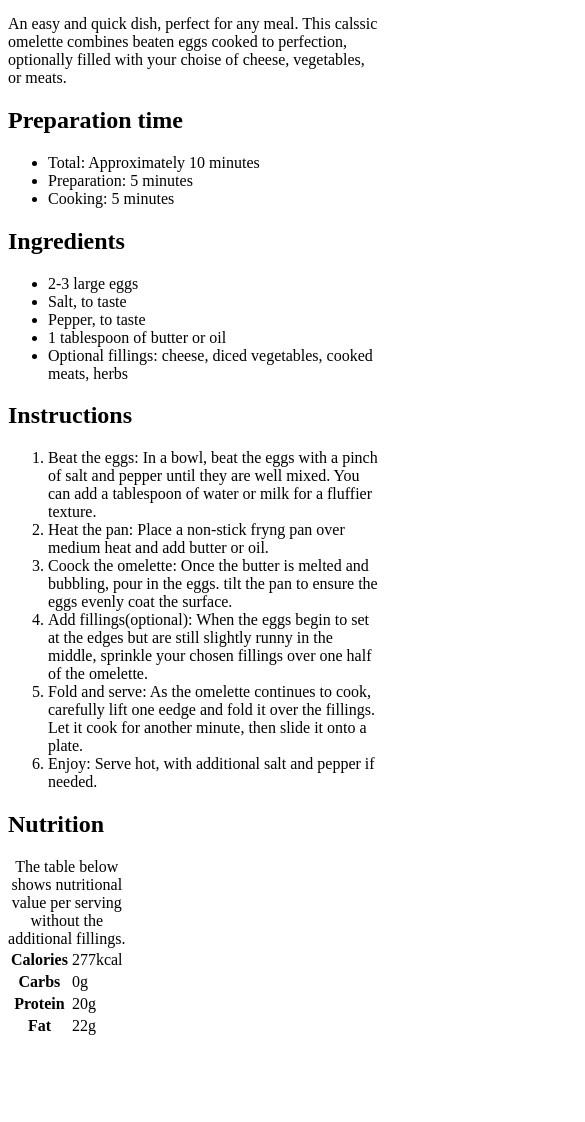
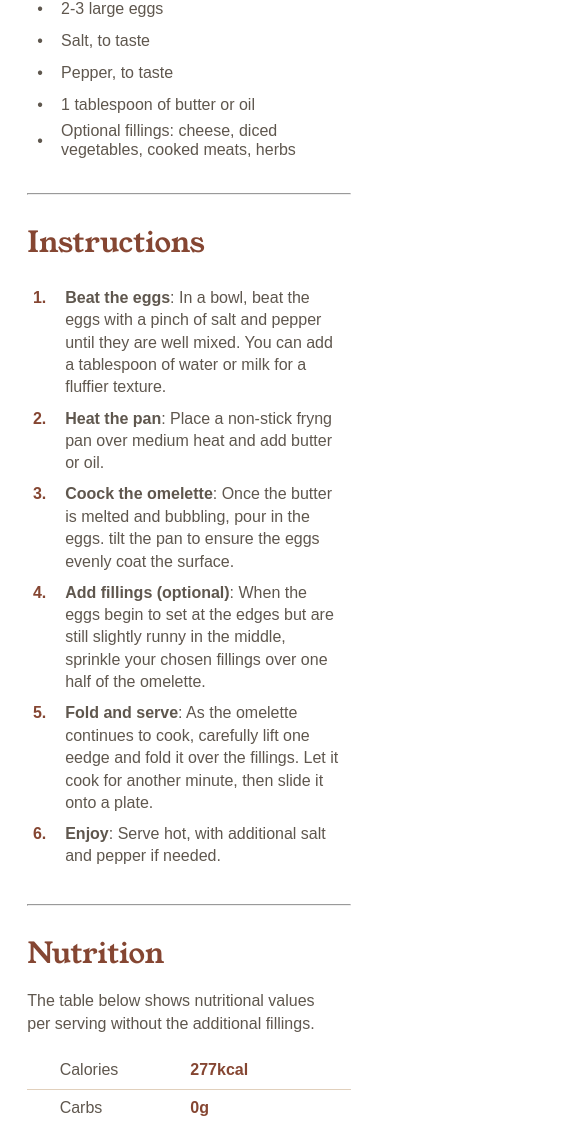
Before and after one commit to Ali-Akif/Web_V2, a plain HTML site: page FoureTout/Maquette_HTML_CSS/recipe-page-main/index.html in a window 390 px wide. Shown: the part 677-1799 px from the top of the page, 585 px wide, since content can reach past the window. Before the commit the page ends 1723 px from the top, so only its background shows below. Drawn offline with Linux system fonts and the light colour scheme.

Commit message:
Mobile version

```diff
--- a/FoureTout/Maquette_HTML_CSS/recipe-page-main/index.html
+++ b/FoureTout/Maquette_HTML_CSS/recipe-page-main/index.html
@@ -5,6 +5,9 @@
    <meta name="viewport" content="width=device-width, initial-scale=1.0">
    <title>Recipe</title>
    <link rel="stylesheet" href="styles.css">
+   <link rel="preconnect" href="https://fonts.googleapis.com">
+   <link rel="preconnect" href="https://fonts.gstatic.com" crossorigin>
+   <link href="https://fonts.googleapis.com/css2?family=Karla:ital,wght@0,200..800;1,200..800&family=Manrope&family=Montserrat:wght@100..900&family=Young+Serif&display=swap" rel="stylesheet">
 </head>
 <body>
    <header>
@@ -28,24 +31,26 @@
             <li>Salt, to taste</li>
             <li>Pepper, to taste</li>
             <li>1 tablespoon of butter or oil</li>
-            <li>Optional fillings: cheese, diced vegetables, cooked meats, herbs</li>
+            <li class="last_li">Optional fillings: cheese, diced vegetables, cooked meats, herbs</li>
          </ul>
       </section>
+      <hr>
       <section class="instructions">
          <h2>Instructions</h2>
          <ol>
-            <li>Beat the eggs: In a bowl, beat the eggs with a pinch of salt and pepper until they are well mixed. You can add a tablespoon of water or milk for a fluffier texture.</li>
-            <li>Heat the pan: Place a non-stick fryng pan over medium heat and add butter or oil.</li>
-            <li>Coock the omelette: Once the butter is melted and bubbling, pour in the eggs. tilt the pan to ensure the eggs evenly coat the surface.</li>
-            <li>Add fillings(optional): When the eggs begin to set at the edges but are still slightly runny in the middle, sprinkle your chosen fillings over one half of the omelette.</li>
-            <li>Fold and serve: As the omelette continues to cook, carefully lift one eedge and fold it over the fillings. Let it cook for another minute, then slide it onto a plate.</li>
-            <li>Enjoy: Serve hot, with additional salt and pepper if needed.</li>
+            <li><span>Beat the eggs</span>: In a bowl, beat the eggs with a pinch of salt and pepper until they are well mixed. You can add a tablespoon of water or milk for a fluffier texture.</li>
+            <li><span>Heat the pan</span>: Place a non-stick fryng pan over medium heat and add butter or oil.</li>
+            <li><span>Coock the omelette</span>: Once the butter is melted and bubbling, pour in the eggs. tilt the pan to ensure the eggs evenly coat the surface.</li>
+            <li><span>Add fillings (optional)</span>: When the eggs begin to set at the edges but are still slightly runny in the middle, sprinkle your chosen fillings over one half of the omelette.</li>
+            <li><span>Fold and serve</span>: As the omelette continues to cook, carefully lift one eedge and fold it over the fillings. Let it cook for another minute, then slide it onto a plate.</li>
+            <li><span>Enjoy</span>: Serve hot, with additional salt and pepper if needed.</li>
          </ol>
       </section>
+      <hr>
       <section class="nutrition">
          <h2>Nutrition</h2>
          <table>
-            <caption>The table below shows nutritional value per serving without the additional fillings.</caption>
+            <caption>The table below shows nutritional values per serving without the additional fillings.</caption>
             <tr>
                <th>Calories</th>
                <td>277kcal</td>
@@ -59,8 +64,8 @@
                <td>20g</td>
             </tr>
             <tr>
-               <th>Fat</th>
-               <td>22g</td>
+               <th class="no_line">Fat</th>
+               <td class="no_line">22g</td>
             </tr>
          </table>
       </section>
--- a/FoureTout/Maquette_HTML_CSS/recipe-page-main/styles.css
+++ b/FoureTout/Maquette_HTML_CSS/recipe-page-main/styles.css
@@ -0,0 +1,171 @@
+* {
+   box-sizing: border-box;
+   margin: 0;
+   padding: 0;
+   font-size: 16px;
+}
+
+h1, h2 {
+   font-family: "Young Serif", serif;
+   font-weight: 400;
+}
+
+p, li {
+   font-family: "Outfit", sans-serif;
+}
+
+header {
+   img {
+      width: 100%;
+      margin-bottom: 5%;
+   }
+
+   h1 {
+      margin: 0 7%;
+      font-size: 2.4em;
+      line-height: 100%;
+      color: hsl(24, 5%, 18%);
+   }
+   p {
+      margin: 7%;
+      margin-top: 4%;
+      color: hsl(30, 10%, 34%);
+      font-size: 1em;
+      line-height: 150%;
+   }
+}
+
+main {
+   span {
+      font-weight: bold;
+   }
+
+   hr {
+      margin-left: 7%;
+      margin-right: 10%;
+      color: hsl(30, 54%, 90%);
+   }
+
+   h2 {
+      color: hsl(14, 45%, 36%);
+      font-size: 1.8em;
+   }
+
+   .preparation {
+      background-color: hsl(330, 100%, 98%);
+      margin: 7%;
+      border-radius: 10px;
+
+      h2 {
+         font-family: "Outfit", sans-serif;
+         font-weight: bold;
+         color:hsl(332, 51%, 32%) ;
+         padding: 5%;
+         font-size: 1.3em;
+      }
+
+      ul {
+         padding-left: 12%;
+         padding-right: 10%;
+         padding-bottom: 4%;
+      }
+
+      li {
+         vertical-align: middle;
+         margin-bottom: 5%;
+         padding-left: 5%;
+         color: hsl(30, 10%, 34%);
+      }
+   }
+
+   .ingredients {
+      margin: 7%;
+      margin-bottom: 0;
+
+      ul {
+         margin: 6% 7% 10% 3%;
+      }
+      li {
+         color: hsl(30, 10%, 34%);
+         line-height: 200%;
+         display: flex;
+         align-items: center;
+      }
+
+      li::before {
+         content: "• ";
+         padding-right: 6%;
+      }
+
+      .last_li {
+         line-height: 120%;
+      }
+   }
+
+   .instructions {
+      margin: 7%;
+
+      h2 {
+         margin-bottom: 7%;
+      }
+
+      ol {
+         margin-left: 7%;
+         margin-right: 7%;
+         color:  hsl(30, 10%, 34%);
+      }
+
+      li {
+         font-size: 1em;
+         padding-left: 5%;
+         line-height: 140%;
+         padding-bottom: 3%;
+      }
+
+      li::marker {
+         color:hsl(14, 45%, 36%) ;
+         font-weight: bold;
+      }
+   }
+
+   .nutrition {
+      margin: 7%;
+      margin-right: 10%;
+
+      table {
+         width: 100%;
+         border-collapse: collapse;
+      }
+
+      caption {
+         font-family: "Outfit", sans-serif;
+         text-align: left;
+         padding-top: 5%;
+         padding-bottom: 5%;
+         padding-right: 10%;
+         color:  hsl(30, 10%, 34%);
+         line-height: 140%;
+      }
+
+      th, td {
+         border-bottom: 1px solid hsl(32, 39%, 81%);
+         padding: 3% 0;
+         font-family: "Outfit", sans-serif;
+      }
+      th {
+         padding-left: 10%;
+         text-align: left;
+         color:hsl(30, 10%, 34%) ;
+         font-weight: 400;
+      }
+
+      td {
+         color:hsl(14, 45%, 36%) ;
+         font-weight: bold;
+      }
+
+      .no_line {
+         border: none;
+      }
+   }
+}
```
